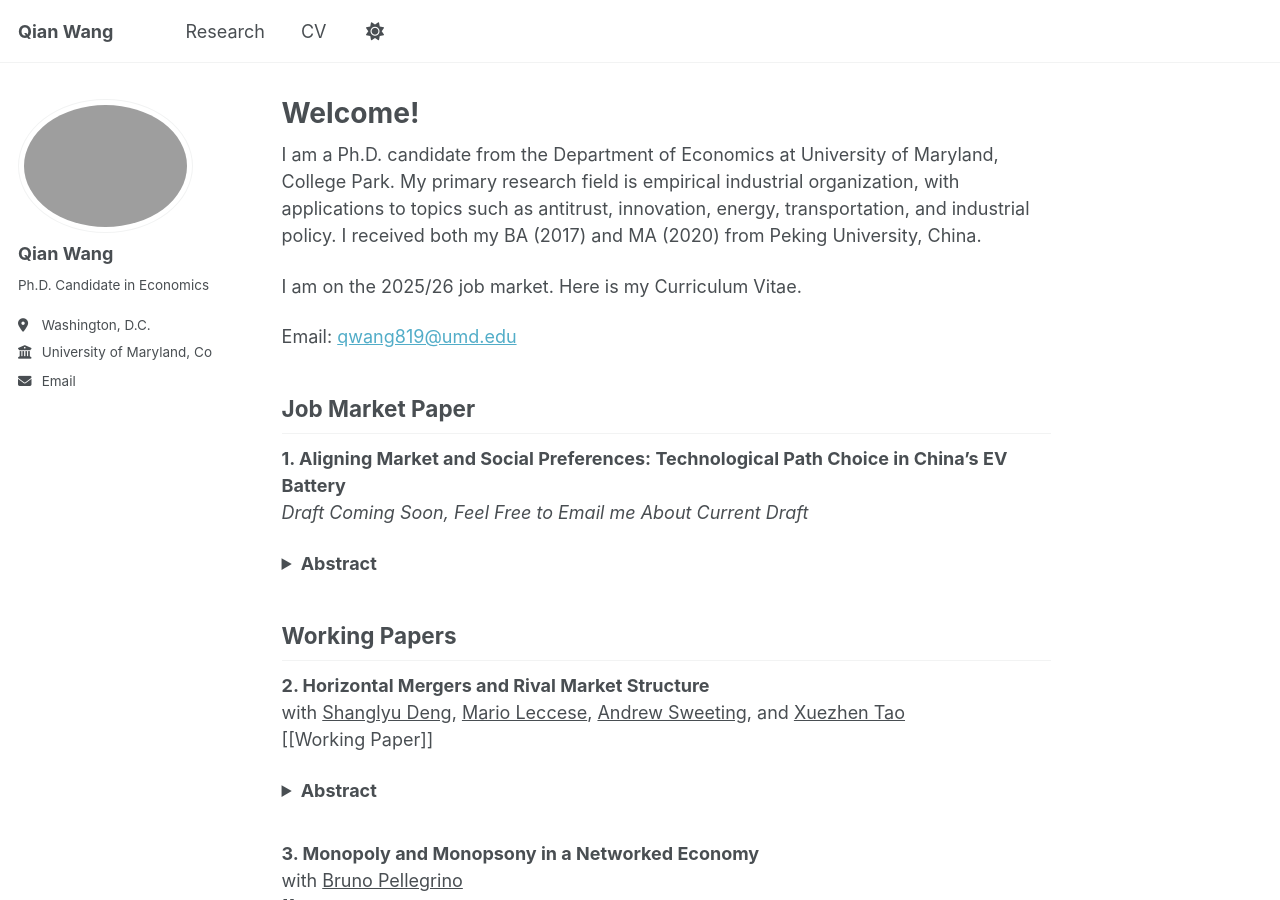
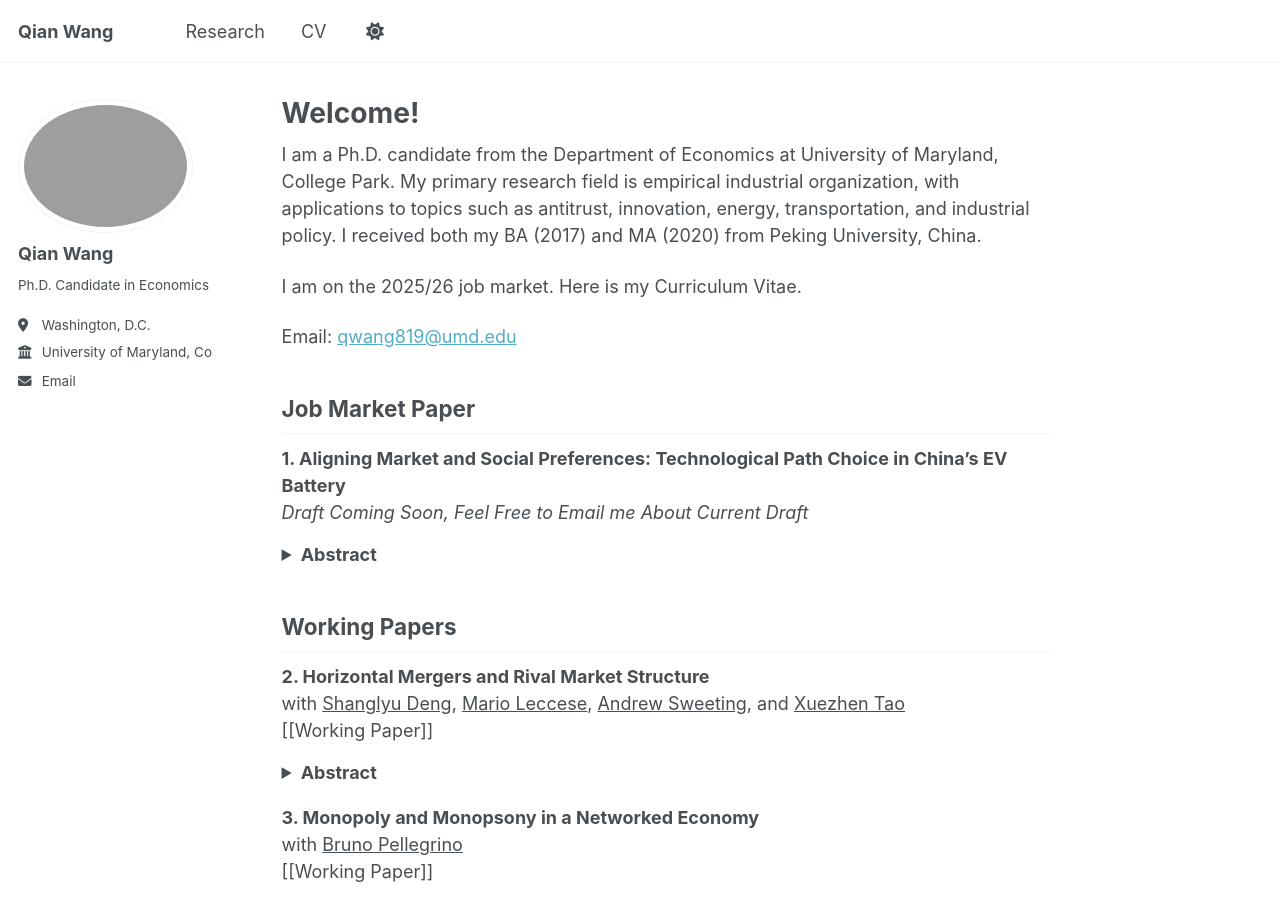
Before and after one commit to qwang819/qwang819.github.io, a Jekyll site: the page built from _pages/about.md, in a window 1280 px wide and 900 px high. Built offline with Jekyll 4.4.1, drawn with Linux system fonts in a browser that asks for light colours; a script that is not in the unit is left out.

Commit message:
Update about.md

```diff
--- a/_pages/about.md
+++ b/_pages/about.md
@@ -18,19 +18,19 @@ Email: <a href="mailto:qwang819@umd.edu">qwang819@umd.edu</a>
 
 **1. Aligning Market and Social Preferences: Technological Path Choice in China’s EV Battery**
 *Draft Coming Soon, Feel Free to Email me About Current Draft*
-  <details style="margin-bottom: 2rem;">
-    <summary><strong>Abstract</strong></summary>
-    <p>
+<details style="margin-top: -0.5rem; margin-bottom: 1rem;">
+   <summary><strong>Abstract</strong></summary>
+   <p>
 
-    </p>
-  </details>
+   </p>
+</details>
 
 ## Working Papers
 
 **2. Horizontal Mergers and Rival Market Structure**
 with <a href="https://www.shanglyudeng.com/" style="color: #494e52;">Shanglyu Deng</a>, <a href="https://www.marioleccese.com/" style="color: #494e52;">Mario Leccese</a>, <a href="http://www.asweeting.com/" style="color: #494e52;">Andrew Sweeting</a>, and <a href="https://www.xuezhentao.site" style="color: #494e52;">Xuezhen Tao</a>
 [[Working Paper]]
-<details style="margin-bottom: 2rem;">
+<details style="margin-top: -0.5rem; margin-bottom: 1rem;">
   <summary><strong>Abstract</strong></summary>
   <p style="text-align: justify;">
   Traditional measures of market concentration used when screening for anticom- petitive mergers, or applying structural presumptions, such as the market-level HHI, depend on the concentration of sales among non-merging rivals, as well as the shares of the merging parties. While the size of cost efficiencies needed to offset the market power effects of a merger, assuming static Nash equilibrium play both before and after a merger, depends only on the shares, characteristics and margins of the merging firms (Nocke and Whinston (2022)), we illustrate how, conditional on the shares and margins of the merging firms, rival market structure is often highly correlated with how rivals’ prices and outputs would change in response to changes in the prices or outputs of the parties, which in turn affects the profitability of mergers and the magnitude of any post-merger price and quantity changes when other efficiencies, or no efficiencies, are realized. We show that a simply calculated rival HHI measure is correlated with these changes for both price- and quantity-competition, for a variety of demand systems. We also illustrate how rival market structure can affect the incentives of a merged firm to engage in strategic behavior that may obscure the size of its realized efficiencies.
@@ -41,35 +41,35 @@ with <a href="https://www.shanglyudeng.com/" style="color: #494e52;">Shanglyu De
 with <a href="https://www.brunopellegrino.com/" style="color: #494e52;">Bruno Pellegrino</a>
 [[Working Paper]]
 
- <details style="margin-bottom: 2rem;">
+<details style="margin-top: -0.5rem; margin-bottom: 1rem;">
    <summary><strong>Abstract</strong></summary>
    <p style="text-align: justify;">
    This paper examines the joint welfare effects of monopoly and monopsony power in the U.S. economy, where firms often exert market power in both product and factor markets. We develop a general equilibrium framework that captures the network of firm interactions through supply chains, product competition, and labor markets. Using data on publicly traded firms, we estimate that combined market power reduced total surplus by 5.7% in 2015. Importantly, monopoly and monopsony effects are sub-additive. Furthermore, we find that accounting for monopsony in factor markets not only exacerbates the welfare damages of hypothetical mergers but also renders Cournot competition welfare-superior to Bertrand, highlighting the nuanced interplay of dual market power.
    </p>
- </details>
+</details>
 
 **4. Covid-19 Fiscal Spending and Job Openings**
 with <a href="https://jboehnke.com/" style="color: #494e52;">Jörn Boehnke</a>, <a href="https://freeman.scholars.harvard.edu/" style="color: #494e52;">Richard Freeman</a>, Yuxi Yang, and <a href="https://yangyou1.weebly.com/" style="color: #494e52;">Yang You</a>
 [[Working Paper]](https://yangyou1.weebly.com/uploads/1/3/3/8/133813498/job_market_s_reaction_to_covid_spending_v1.pdf)
 
- <details style="margin-bottom: 2rem;">
-   <summary><strong>Abstract</strong></summary>
-   <p style="text-align: justify;">
-   We analyze a novel transaction-level pandemic-related government spending of $1.27 trillion and document that companies receiving more government funding experienced faster recovery in labor demand— a one percent increase in the award amount (0.48 million) led to 0.15% more job postings relative to the 2019 average. To gauge the magnitude, we find that a job posting response of one percent additional COVID spending is equivalent to a 1.55 percent revenue increase. New job creation mainly concentrates on transportation and construction industries and restores the occupation composition toward pre-COVID labor demand. However, further exploring the heterogeneity of job creation, we find that firms that receive more funding require only slightly lower education, and no evidence shows a stronger demand for on-site jobs or occupations with more in-person interaction. Our findings are consistent with the view that firms use government fiscal expenditure to insure themselves against the pandemic shocks and maintain standard employment structures, rather than disproportionately hiring necessary workers for COVID-19.
-   </p>
- </details>
+<details style="margin-top: -0.5rem; margin-bottom: 1rem;">
+  <summary><strong>Abstract</strong></summary>
+  <p style="text-align: justify;">
+  We analyze a novel transaction-level pandemic-related government spending of $1.27 trillion and document that companies receiving more government funding experienced faster recovery in labor demand— a one percent increase in the award amount (0.48 million) led to 0.15% more job postings relative to the 2019 average. To gauge the magnitude, we find that a job posting response of one percent additional COVID spending is equivalent to a 1.55 percent revenue increase. New job creation mainly concentrates on transportation and construction industries and restores the occupation composition toward pre-COVID labor demand. However, further exploring the heterogeneity of job creation, we find that firms that receive more funding require only slightly lower education, and no evidence shows a stronger demand for on-site jobs or occupations with more in-person interaction. Our findings are consistent with the view that firms use government fiscal expenditure to insure themselves against the pandemic shocks and maintain standard employment structures, rather than disproportionately hiring necessary workers for COVID-19.
+  </p>
+</details>
 
 **5. Revisiting The Relationship Between Competition and Price Dispersion**
 with Yihui Fu
 *Finalist of Antitrust Writing Awards, Concurrences, 2023*
 [[Working Paper]](https://www.dropbox.com/scl/fi/cwe8wjpc9m2pyeo3v6frn/airline_price_dispersion.pdf?rlkey=x8mmmu6po61mmyfe6ltvksy0b&st=3qs6mtej&dl=0)
 
- <details style="margin-bottom: 2rem;">
-   <summary><strong>Abstract</strong></summary>
-   <p style="text-align: justify;">
-   Using novel granular data covering price and booking information of flights in China, we test the theory that predicts how the competition will affect price dispersion. We complement past price dispersion studies by making two contributions: First, we accurately identify and isolate three types of price dispersion originating from either third-degree price discrimination or peak-lead pricing. Second, we test the relative contribution of industry-elasticity and cross-price elasticity to price dispersion. Results suggest that both cross-price elasticity and industry-elasticity are crucial in determining the relationship between price dispersion and competition. Consistent with Borenstein and Rose (1994), we find that more competition will increase both intertemporal price dispersion and across-date price dispersion but not the across-departure-time price dispersion. Buying tickets earlier and buying flights on non-popular dates benefit more from competition.
-   </p>
- </details>
+<details style="margin-top: -0.5rem; margin-bottom: 1rem;">
+  <summary><strong>Abstract</strong></summary>
+  <p style="text-align: justify;">
+  Using novel granular data covering price and booking information of flights in China, we test the theory that predicts how the competition will affect price dispersion. We complement past price dispersion studies by making two contributions: First, we accurately identify and isolate three types of price dispersion originating from either third-degree price discrimination or peak-lead pricing. Second, we test the relative contribution of industry-elasticity and cross-price elasticity to price dispersion. Results suggest that both cross-price elasticity and industry-elasticity are crucial in determining the relationship between price dispersion and competition. Consistent with Borenstein and Rose (1994), we find that more competition will increase both intertemporal price dispersion and across-date price dispersion but not the across-departure-time price dispersion. Buying tickets earlier and buying flights on non-popular dates benefit more from competition.
+  </p>
+</details>
 
 
 ## Work in Progress
@@ -86,31 +86,31 @@ with <a href="http://www.asweeting.com/" style="color: #494e52;">Andrew Sweeting
 with <a href="https://www.gingerjin.com/" style="color: #494e52;">Ginger Jin</a>
 *Poster Presentation at DC Industrial-Organization Day, May 2024*
 
- <details style="margin-bottom: 2rem;">
-   <summary><strong>Abstract</strong></summary>
-   <p style="text-align: justify;">
-   The practice of overselling, while contentious, has remained a legal strategy in the airline industry for a long time. On one hand, overselling exposes passengers to the risk of being involuntarily bumped from their flights. On the other hand, overselling enables airlines to keep efficient operations and maintain low fares. This paper aims to study the welfare implications of overselling, examine the potential effects of a ban on this practice and explore alternative remedies. We start with a reduced-form analysis, centering on the public relations debacle involving United Airlines (UA) in 2017. The results highlight a substantial increase in the lower end of UA's price distribution and a corresponding decrease in its load factor following a reduction in overselling. Subsequently, we construct a novel structural model that incorporates consumer considerations of bumping risk in their decision-making process, while carriers strategically leverage no-shows to facilitate overselling. Finally, we contemplate three counterfactual scenarios: the prohibition of overselling, heightened public awareness, and increased bumping compensation.
+<details style="margin-top: -0.5rem; margin-bottom: 1rem;">
+  <summary><strong>Abstract</strong></summary>
+  <p style="text-align: justify;">
+  The practice of overselling, while contentious, has remained a legal strategy in the airline industry for a long time. On one hand, overselling exposes passengers to the risk of being involuntarily bumped from their flights. On the other hand, overselling enables airlines to keep efficient operations and maintain low fares. This paper aims to study the welfare implications of overselling, examine the potential effects of a ban on this practice and explore alternative remedies. We start with a reduced-form analysis, centering on the public relations debacle involving United Airlines (UA) in 2017. The results highlight a substantial increase in the lower end of UA's price distribution and a corresponding decrease in its load factor following a reduction in overselling. Subsequently, we construct a novel structural model that incorporates consumer considerations of bumping risk in their decision-making process, while carriers strategically leverage no-shows to facilitate overselling. Finally, we contemplate three counterfactual scenarios: the prohibition of overselling, heightened public awareness, and increased bumping compensation.
 
-   </p>
- </details>
+  </p>
+</details>
 
 **9. The Pro-competitive Effect of Vertical Mergers Using Large Invoice Data**
 with <a href="https://www.sem.tsinghua.edu.cn/en/info/1216/7050.htm" style="color: #494e52;">Wu Zhu</a>
 
- <details>
-   <summary><strong>Abstract</strong></summary>
-   <p style="text-align: justify;">
+<details style="margin-top: -0.5rem; margin-bottom: 1rem;">
+  <summary><strong>Abstract</strong></summary>
+  <p style="text-align: justify;">
 
-   </p>
- </details>
+  </p>
+</details>
 
 **10. Decoding Employers’ Remote Work Preference with Large Language Models**
 with <a href="https://jboehnke.com/" style="color: #494e52;">Jörn Boehnke</a>, <a href="https://freeman.scholars.harvard.edu/" style="color: #494e52;">Richard Freeman</a>, <a href="https://yangyou1.weebly.com/" style="color: #494e52;">Yang You</a>, and Boao Zhan
 *Draft Coming Soon on NBER*
 
- <details style="text-align: justify;">
-   <summary><strong>Abstract</strong></summary>
-   <p>
+<details style="margin-top: -0.5rem; margin-bottom: 1rem;">
+  <summary><strong>Abstract</strong></summary>
+  <p style="text-align: justify;">
 
-   </p>
- </details>
+  </p>
+</details>
```
